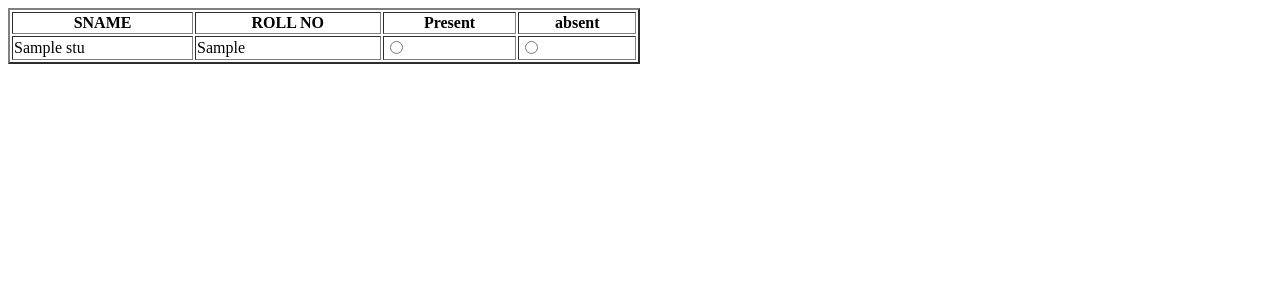
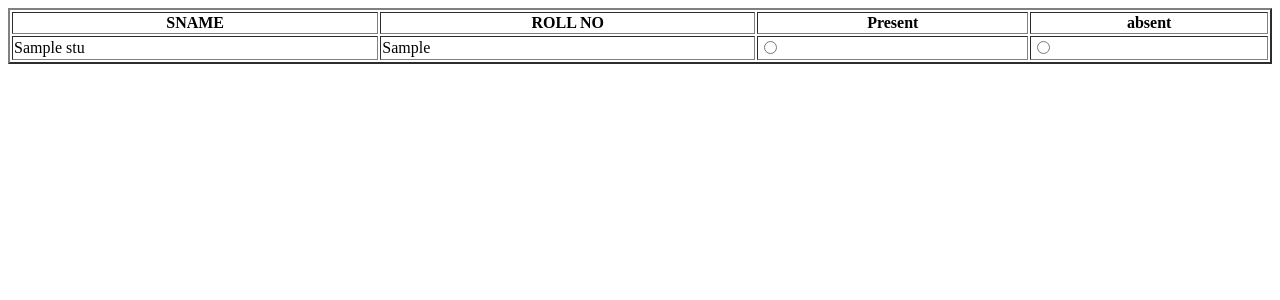
Before and after one commit to neeeraj52/vignanlms, a Flask app: template templates/table.html in a window 1280 px wide. Shown: the top 300 px of the page. Run offline with Flask 3, Linux system fonts and the light colour scheme; the template is opened without the code that fills it: most values are stand-ins (such as "Sample title", 1, 10 or a date in 2020).

Commit message:
made some changes

```diff
--- a/templates/table.html
+++ b/templates/table.html
@@ -7,7 +7,7 @@
     <title>Document</title>
 </head>
 <body>
-    <table style="width:50%" border="2px">
+    <table style="width:100%" border="2px">
         <tr>
           <th>SNAME</th>
           <th>ROLL NO</th>
```
